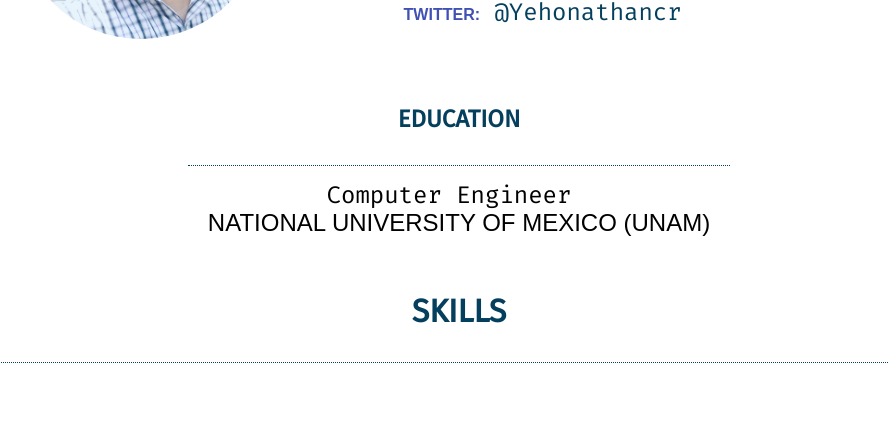
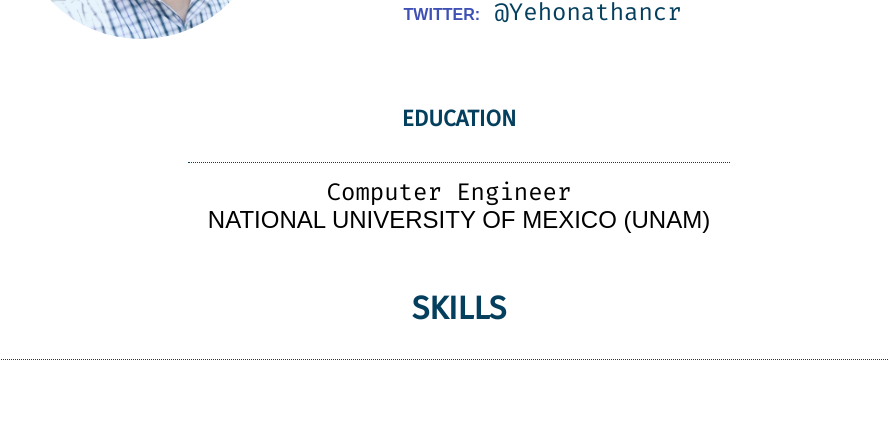
Before and after one commit to jonathandanielcr/jonathandanielcr.github.io, a plain HTML site: page index.html in a window 1280 px wide. Shown: the part 1818-2244 px from the top of the page, without its empty margins (181-1070 px from the left). Drawn offline with Linux system fonts and the light colour scheme; a web font is replaced by a local one.

Commit message:
css fixed again

```diff
--- a/css/style.css
+++ b/css/style.css
@@ -237,7 +237,7 @@ h3 {
 h4 {
   text-align: center;
   text-transform: uppercase;
-  font-size: 1.5em;
+  font-size: 1.4em;
   margin-top: 40px;
   color: #053F5E;
 }
```
